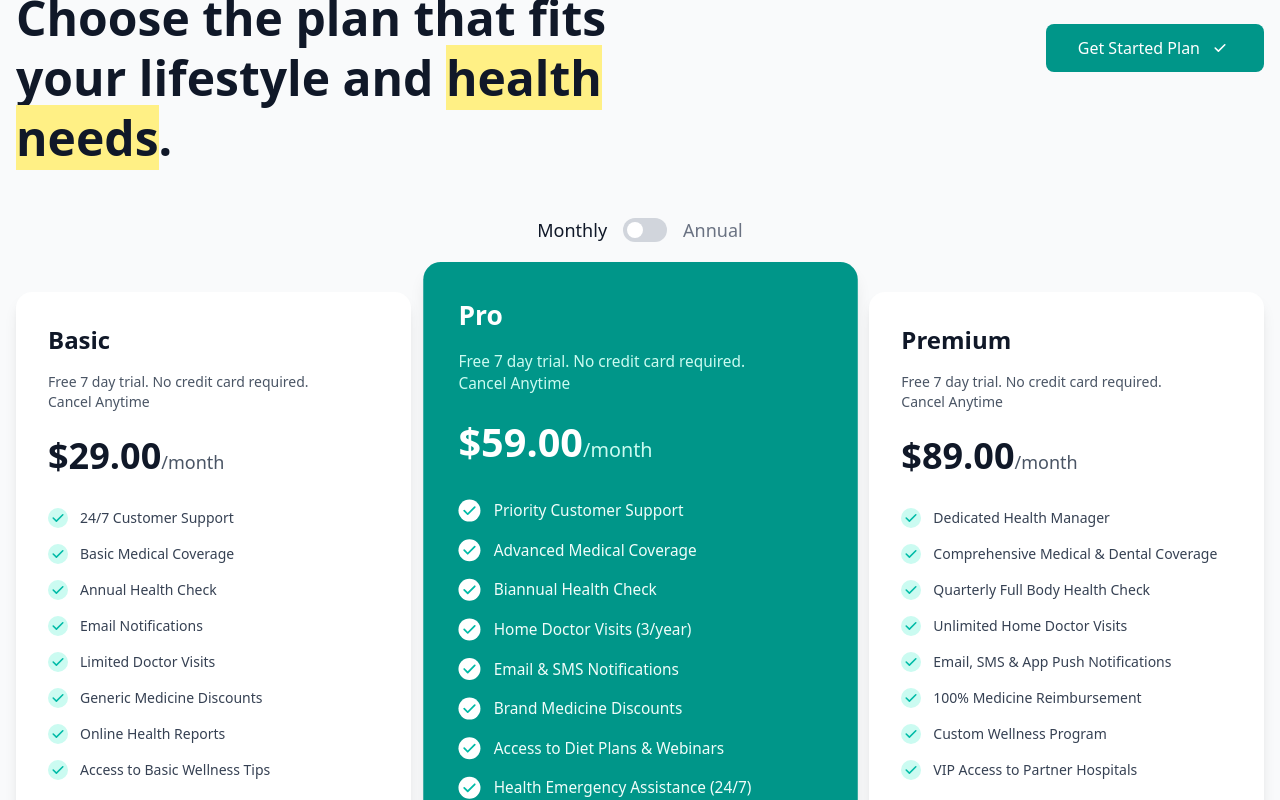
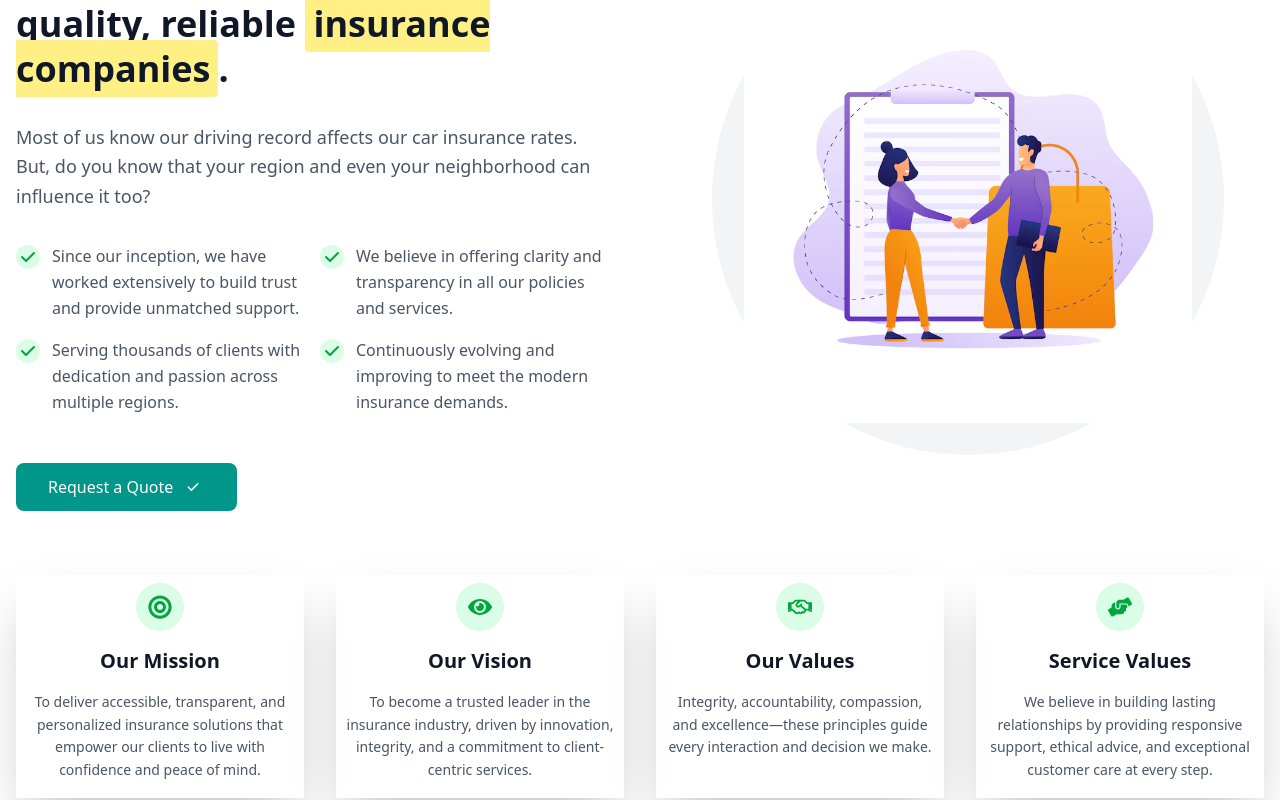
Before and after one commit to MostakemHossain/Healcover, a React (Vite) app: page / in a window 1280 px wide. Shown: the part 240-1040 px from the top of the page. Built offline with nearby package versions, Linux system fonts and the light colour scheme; the HTML template or start-up script is replaced by a standard one.

Commit message:
about section

```diff
--- a/src/App.tsx
+++ b/src/App.tsx
@@ -1,4 +1,5 @@
 import "./App.css";
+import AboutSection from "./components/About-Section";
 import ContactSection from "./components/Contact-section";
 import Footer from "./components/Footer";
 import Navbar from "./components/Navbar";
@@ -11,6 +12,7 @@ function App() {
 
       {/* Main content goes here */}
       <main className="flex-1">
+        <AboutSection/>
         <PricingTable />
         <ContactSection />
       </main>
--- /dev/null
+++ b/src/components/About-Section.tsx
@@ -0,0 +1,90 @@
+import { Link } from "react-router-dom";
+import { HiCheck } from "react-icons/hi";
+import aboutImg from "../../public/about.avif";
+import { AboutValues, achievements } from "../constant/about-values";
+
+const AboutSection = () => {
+  return (
+    <section className="py-16 px-4 bg-white">
+      <div className="max-w-7xl mx-auto">
+        <div className="grid grid-cols-1 lg:grid-cols-2 gap-12 lg:gap-16 mb-16">
+          <div className="space-y-8">
+            <div className="inline-flex items-center gap-2 bg-green-100 text-green-700 px-4 py-2 rounded-full text-sm font-medium">
+              <div className="w-2 h-2 bg-green-500 rounded-full"></div>
+              Who we Are
+            </div>
+
+            <h2 className="text-2xl md:text-xl lg:text-4xl font-bold text-gray-900 leading-tight">
+              We work with a wide range of quality, reliable{" "}
+              <span className="bg-yellow-200 px-2 py-1 rounded">
+                insurance companies
+              </span>
+              .
+            </h2>
+
+            <p className="text-gray-600 text-lg leading-relaxed">
+              Most of us know our driving record affects our car insurance
+              rates. But, do you know that your region and even your
+              neighborhood can influence it too?
+            </p>
+
+            <div className="grid grid-cols-1 md:grid-cols-2 gap-4">
+              {achievements.map((achievement, index) => (
+                <div key={index} className="flex items-start gap-3">
+                  <div className="w-6 h-6 bg-green-100 rounded-full flex items-center justify-center flex-shrink-0 mt-0.5">
+                    <HiCheck className="text-green-600 text-xl" />
+                  </div>
+                  <p className="text-gray-600 text-m leading-relaxed">
+                    {achievement}
+                  </p>
+                </div>
+              ))}
+            </div>
+
+            <div className="pt-4">
+              <Link
+                to="/quote"
+                className="bg-teal-600 hover:bg-teal-700 text-white px-8 py-3 rounded-lg font-medium transition-colors duration-200 flex items-center gap-2 w-fit"
+              >
+                Request a Quote
+                <div className="w-6 h-6  rounded-full flex items-center justify-center">
+                  <HiCheck />
+                </div>
+              </Link>
+            </div>
+          </div>
+
+          <div className="flex items-center justify-center">
+            <div className="relative w-full max-w-lg">
+              <div className="absolute inset-0 bg-gray-100 rounded-full"></div>
+
+              <div className="relative z-10 p-8 flex items-center justify-center">
+                <div className="w-full  rounded-2xl flex items-center justify-center relative overflow-hidden">
+                  <div className="text-center">
+                    <img src={aboutImg} width={1000} />
+                  </div>
+                </div>
+              </div>
+            </div>
+          </div>
+        </div>
+
+        <div className="grid grid-cols-1 md:grid-cols-2 lg:grid-cols-4 gap-8">
+          {AboutValues.map((value, index) => (
+            <div key={index} className="text-center space-y-4 shadow-2xl p-2">
+              <div className="w-12 h-12 bg-green-100 rounded-full flex items-center justify-center mx-auto">
+                {value.icon}
+              </div>
+              <h3 className="text-xl font-bold text-gray-900">{value.title}</h3>
+              <p className="text-gray-600 text-sm leading-relaxed mb-2">
+                {value.description}
+              </p>
+            </div>
+          ))}
+        </div>
+      </div>
+    </section>
+  );
+};
+
+export default AboutSection;
--- /dev/null
+++ b/src/constant/about-values.tsx
@@ -0,0 +1,44 @@
+import {
+  FaBullseye,
+  FaEye,
+  FaHandsHelping,
+  FaRegHandshake,
+} from "react-icons/fa";
+
+export const AboutValues = [
+  {
+    number: "1",
+    icon: <FaBullseye className="text-green-600 text-2xl" />,
+    title: "Our Mission",
+    description:
+      "To deliver accessible, transparent, and personalized insurance solutions that empower our clients to live with confidence and peace of mind.",
+  },
+  {
+    number: "2",
+    icon: <FaEye className="text-green-600 text-2xl" />,
+    title: "Our Vision",
+    description:
+      "To become a trusted leader in the insurance industry, driven by innovation, integrity, and a commitment to client-centric services.",
+  },
+  {
+    number: "3",
+    icon: <FaRegHandshake className="text-green-600 text-2xl" />,
+    title: "Our Values",
+    description:
+      "Integrity, accountability, compassion, and excellence—these principles guide every interaction and decision we make.",
+  },
+  {
+    number: "4",
+    icon: <FaHandsHelping className="text-green-600 text-2xl" />,
+    title: "Service Values",
+    description:
+      "We believe in building lasting relationships by providing responsive support, ethical advice, and exceptional customer care at every step.",
+  },
+];
+
+export const achievements = [
+  "Since our inception, we have worked extensively to build trust and provide unmatched support.",
+  "We believe in offering clarity and transparency in all our policies and services.",
+  "Serving thousands of clients with dedication and passion across multiple regions.",
+  "Continuously evolving and improving to meet the modern insurance demands.",
+];
```
Also changed, not shown: public/about.avif (added), public/about.png (added).
